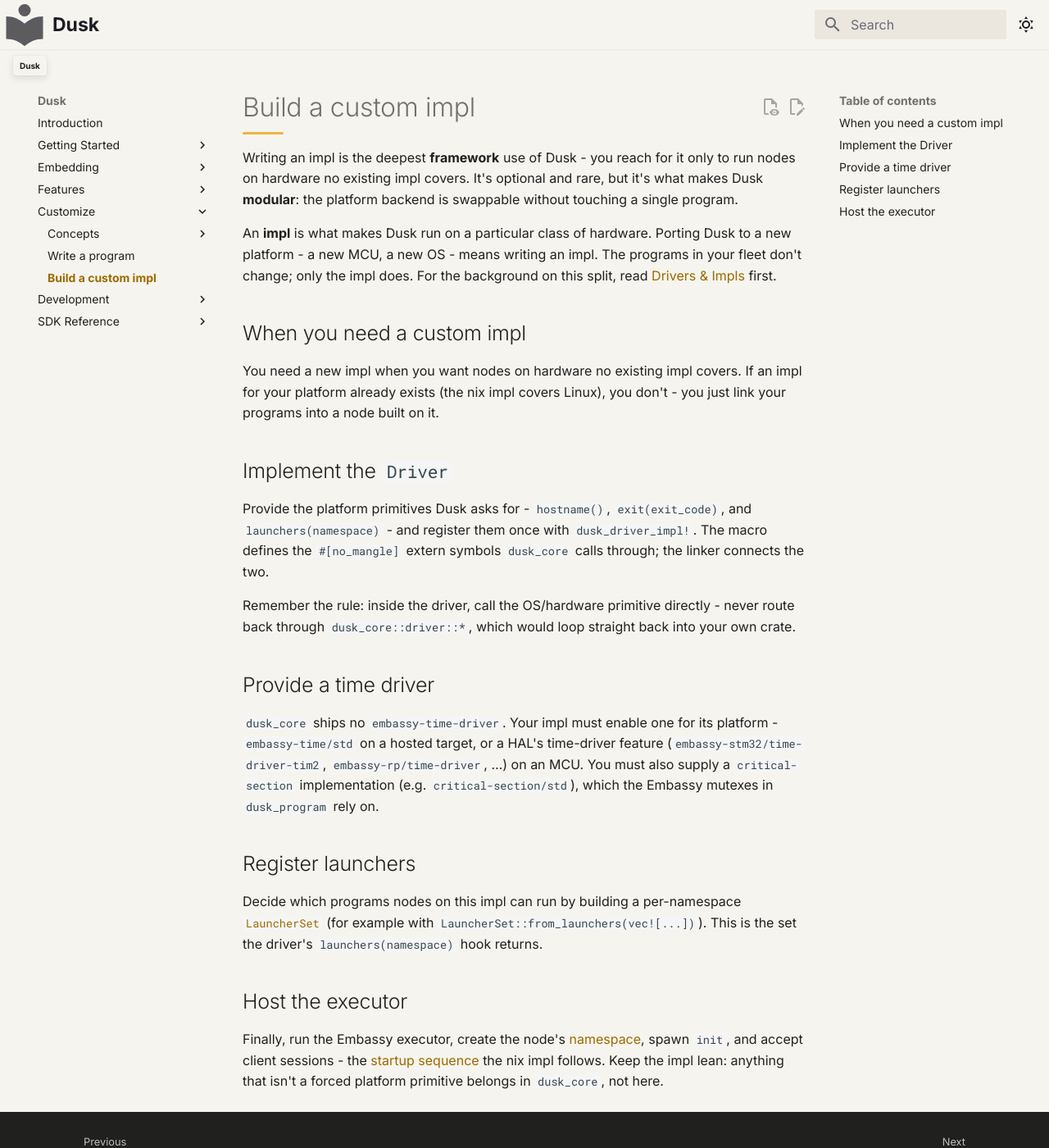
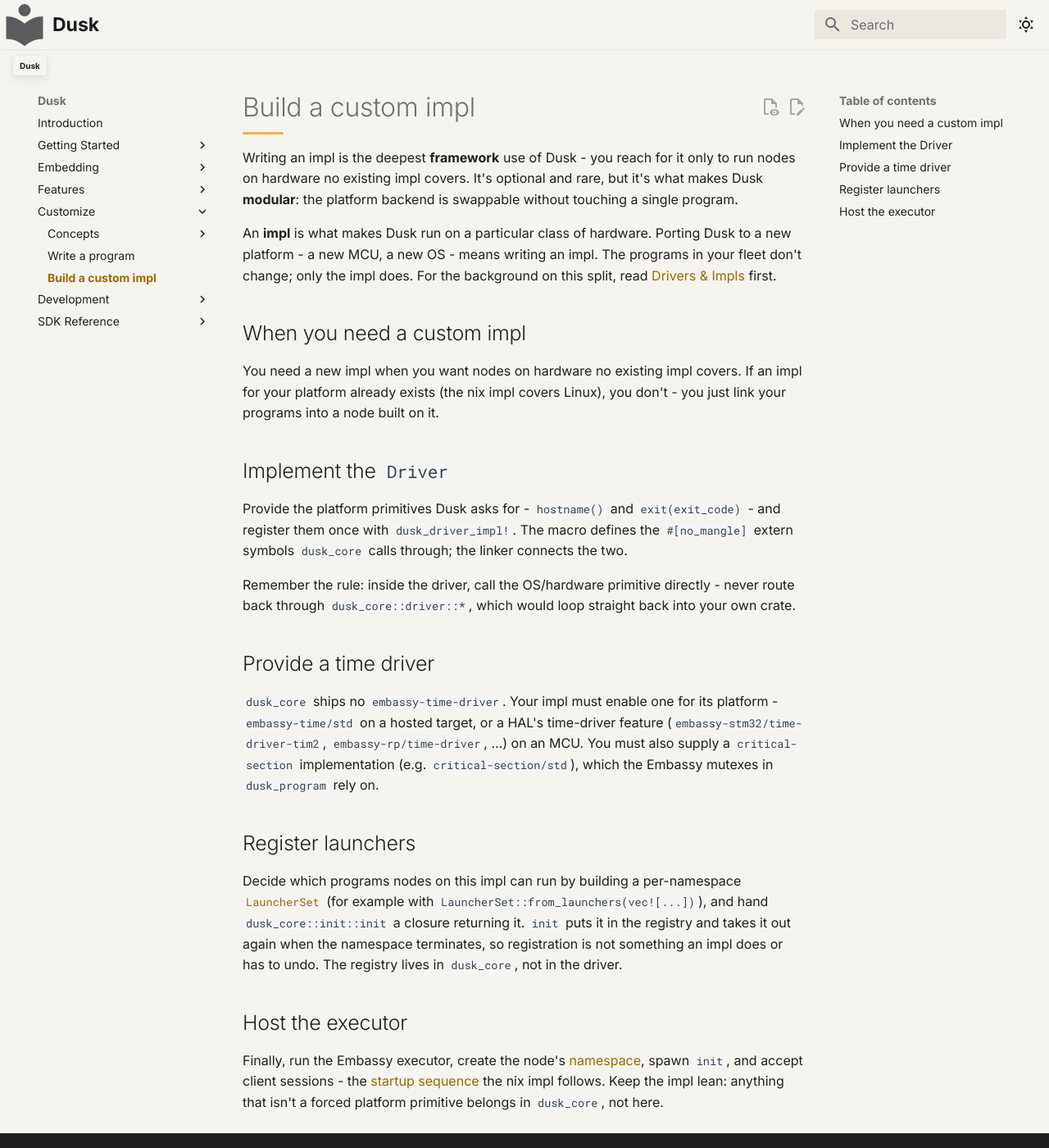
Before and after one commit to tomerze/dusk, an MkDocs documentation site: the page built from docs/docs/getting-started/guides/custom-impl.md, in a window 1280 px wide and 1400 px high. Shown: the whole window at 82% size. Built offline with MkDocs 1.6.1 and Material for MkDocs 9.7.7, drawn with Linux system fonts in a browser that asks for light colours; comment, search, counter and statistics services are not loaded.

Commit message:
Update docs for registering a launcher set outside the driver
The driver no longer answers for a namespace's launcher set, so the pages that told an impl author to implement `launchers(namespace)` and described the extern shim carrying it now name `dusk_core::launchers::set_launcher_set` and the closure it takes. That includes the list of platform primitives in the custom-impl guide, which is down to `hostname()` and `exit(exit_code)`.

```diff
--- a/docs/docs/getting-started/guides/custom-impl.md
+++ b/docs/docs/getting-started/guides/custom-impl.md
@@ -18,8 +18,8 @@
 
 ## Implement the `Driver`
 
-Provide the platform primitives Dusk asks for - `hostname()`, `exit(exit_code)`,
-and `launchers(namespace)` - and register them once with `dusk_driver_impl!`. The
+Provide the platform primitives Dusk asks for - `hostname()` and
+`exit(exit_code)` - and register them once with `dusk_driver_impl!`. The
 macro defines the `#[no_mangle]` extern symbols `dusk_core` calls through; the
 linker connects the two.
 
@@ -39,8 +39,10 @@
 
 Decide which programs nodes on this impl can run by building a per-namespace
 [`LauncherSet`](../concepts/launchers.md) (for example with
-`LauncherSet::from_launchers(vec![...])`). This is the set the driver's
-`launchers(namespace)` hook returns.
+`LauncherSet::from_launchers(vec![...])`), and hand `dusk_core::init::init` a
+closure returning it. `init` puts it in the registry and takes it out again when
+the namespace terminates, so registration is not something an impl does or has
+to undo. The registry lives in `dusk_core`, not in the driver.
 
 ## Host the executor
 
```
Also changed, not shown: docs/docs/development/architecture.md (+3 -3 lines), docs/docs/getting-started/concepts/drivers-and-impls.md (+3 -5 lines), docs/docs/getting-started/concepts/launchers.md (+6 -3 lines).
